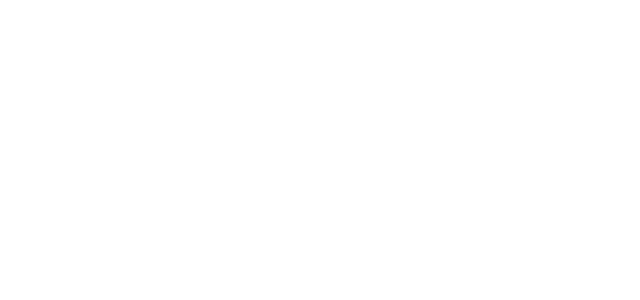
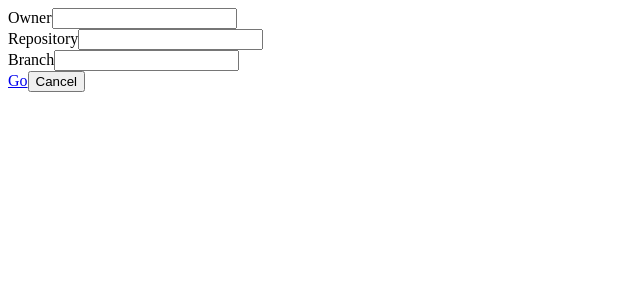
Before and after one commit to augustbright/memo, a React app: page / in a window 1280 px wide. Shown: the top 300 px of the page, without its empty margins (0-640 px from the left). Built offline with nearby package versions, Linux system fonts and the light colour scheme.

Commit message:
Navigator component

```diff
--- a/src/components/App.tsx
+++ b/src/components/App.tsx
@@ -6,6 +6,7 @@
 import { getFileLocationFromPathname } from '../lib/files'
 import { compose } from 'redux';
 import ContentArea from './ContentArea';
+import Navigator from './connected/Navigator';
 
 const mapState = (state: AppState) => ({});
 const mapDispatch = { browserSetLocation };
@@ -35,7 +36,10 @@
   render() {
     return (
       <div>
-        <ContentArea />
+        <Navigator />
+        <main>
+          <ContentArea />
+        </main>
       </div>
     );
   }
--- /dev/null
+++ b/src/components/connected/Navigator.tsx
@@ -0,0 +1,24 @@
+import DummyNavigator, { MaterialDomain, NavigatorProps } from '../dummy/Navigator';
+import { connect } from 'react-redux';
+import { AppState } from '../../redux/configure';
+import { AnyAction, Dispatch } from 'redux';
+import { setLocation } from '../../redux/browser';
+import { selectBrowser } from '../../redux/selectors';
+
+const mapState = (state: AppState) => ({
+    initialDomain: {
+        owner: selectBrowser(state).owner,
+        repository: selectBrowser(state).repository,
+        branch: selectBrowser(state).branch
+    }
+});
+
+const mapDispatch = (dispatch: Dispatch<AnyAction>) => ({
+    onApply: ({ owner, repository, branch }: MaterialDomain) => dispatch(setLocation({
+        owner, repository, branch, path: ''
+    }))
+});
+
+const withRedux = connect(mapState, mapDispatch);
+
+export default withRedux(DummyNavigator);
--- /dev/null
+++ b/src/components/dummy/Navigator.tsx
@@ -0,0 +1,103 @@
+import React, { ChangeEvent, FormEvent, MouseEvent } from 'react';
+import { getPathnameFromFileLocation } from '../../lib/files';
+import { Link } from 'react-router-dom';
+
+export type MaterialDomain = {
+    owner?: string;
+    repository?: string;
+    branch?: string;
+};
+
+export type NavigatorProps = {
+    onApply: (domain: MaterialDomain) => void;
+    initialDomain: MaterialDomain;
+};
+
+export type NavigatorState = MaterialDomain & {};
+
+class Navigator extends React.Component<NavigatorProps, NavigatorState> {
+    constructor(props: NavigatorProps) {
+        super(props);
+        this.state = {};
+
+        this.onChangeOwner = this.onChangeOwner.bind(this);
+        this.onChangeRepository = this.onChangeRepository.bind(this);
+        this.onChangeBranch = this.onChangeBranch.bind(this);
+        this.onClickCancel = this.onClickCancel.bind(this);
+    }
+
+    onChangeOwner(event: ChangeEvent<HTMLInputElement>): void {
+        this.setState({
+            owner: event.target.value
+        });
+    }
+
+    onChangeRepository(event: ChangeEvent<HTMLInputElement>): void {
+        this.setState({
+            repository: event.target.value
+        });
+    }
+
+    onChangeBranch(event: ChangeEvent<HTMLInputElement>): void {
+        this.setState({
+            branch: event.target.value
+        });
+    }
+
+    onClickCancel(event: MouseEvent): void {
+        this.clearDomain();
+    }
+
+    getDomain(): MaterialDomain {
+        return {
+            owner: this.state.owner,
+            repository: this.state.repository,
+            branch: this.state.branch
+        };
+    }
+
+    clearDomain(): void {
+        this.setState({
+            owner: undefined,
+            repository: undefined,
+            branch: undefined
+        });
+    }
+
+    getHref(): string {
+        return getPathnameFromFileLocation({
+            owner: this.state.owner || this.props.initialDomain.owner,
+            repository: this.state.repository || this.props.initialDomain.repository,
+            branch: this.state.branch || this.props.initialDomain.branch
+        });
+    }
+
+    render() {
+        return (
+            <nav>
+                <form>
+                    <div>
+                        <label htmlFor="owner">Owner</label>
+                        <input id="owner" type='text'
+                            placeholder={this.props.initialDomain.owner} onChange={this.onChangeOwner} value={this.state.owner} />
+                    </div>
+                    <div>
+                        <label htmlFor="repository">Repository</label>
+                        <input id="repository" type='text'
+                            placeholder={this.props.initialDomain.repository} onChange={this.onChangeRepository} value={this.state.repository} />
+                    </div>
+                    <div>
+                        <label htmlFor="branch">Branch</label>
+                        <input id="branch" type='text'
+                            placeholder={this.props.initialDomain.branch} onChange={this.onChangeBranch} value={this.state.branch} />
+                    </div>
+                </form>
+
+                <Link to={this.getHref()}>Go</Link>
+                <button onClick={this.onClickCancel}>Cancel</button>
+            </nav>
+        );
+    }
+};
+
+export default Navigator;
```
